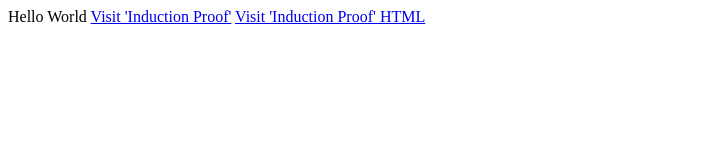
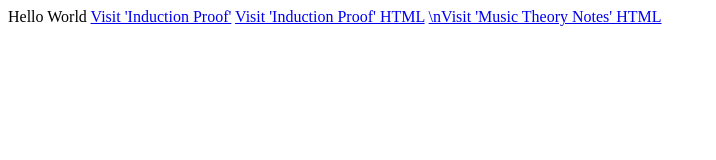
Before and after one commit to dusktoskr/dusktoskr.github.io, a plain HTML site: page index.html in a window 1280 px wide. Shown: the whole page, without its empty margins (0-716 px from the left). Drawn offline with Linux system fonts and the light colour scheme.

Commit message:
Update index.html
added theory notes

```diff
--- a/index.html
+++ b/index.html
@@ -2,3 +2,6 @@ Hello World
 <a href="https://dusktoskr.github.io/InductionProof.md">Visit 'Induction Proof'</a>
 
 <a href="https://dusktoskr.github.io/InductionProof.html">Visit 'Induction Proof' HTML</a>
+
+
+<a href="https://dusktoskr.github.io/MusicTheory.html">\nVisit 'Music Theory Notes' HTML</a>
```
